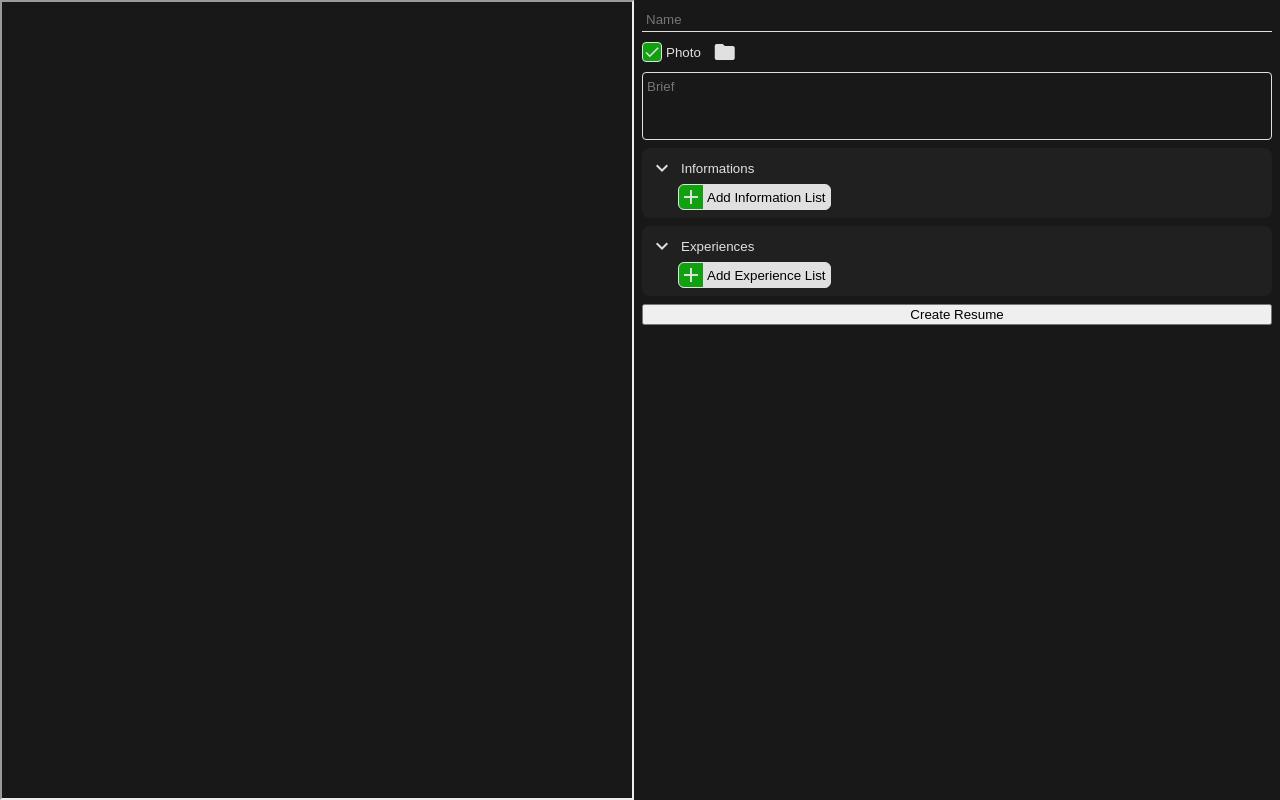
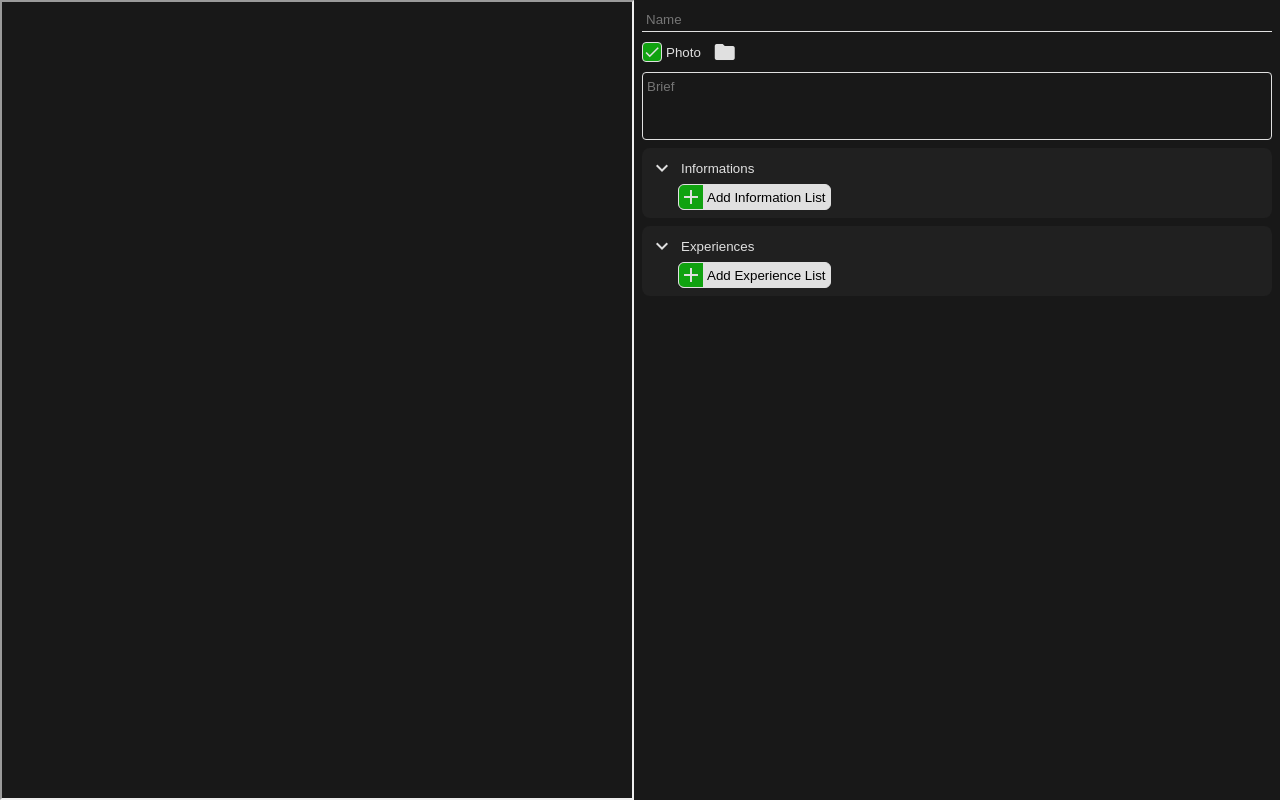
Before and after one commit to KAOtheCoder/resume-creator, a React (Create React App) app: page / in a window 1280 px wide. Built offline with nearby package versions, Linux system fonts and the light colour scheme.

Commit message:
Create Resume button removed.

```diff
--- a/src/components/App.css
+++ b/src/components/App.css
@@ -1,9 +1,9 @@
 :root {
-    --green: rgb(16, 160, 16);
+    --green: rgb(16, 162, 16);
     --red: rgb(255, 32, 32);
     --white: rgb(224, 224, 224);
     --focus-white: white;
-    --focus-color: rgb(41, 122, 211);
+    --focus-color: rgb(41, 122, 209);
 }
 
 .App {
--- a/src/components/ResumeForm.jsx
+++ b/src/components/ResumeForm.jsx
@@ -52,19 +52,8 @@ class ResumeForm extends React.Component {
                 experienceSuperlist={this.resume.experienceSuperlist}
                 onExperienceSuperlistChange={(experienceSuperlist) => this.props.onResumeChange(this.resume)}
                 />
-                <button
-                onClick={() => this.createResume() }
-                >
-                    Create Resume
-                </button>
             </div>
         );
-    }
-
-    async createResume() {
-        const resumeCreator = new ResumeCreator();
-        const doc = await resumeCreator.createResume(this.resume);
-        doc.output("dataurlnewwindow");
     }
 }
 
```
